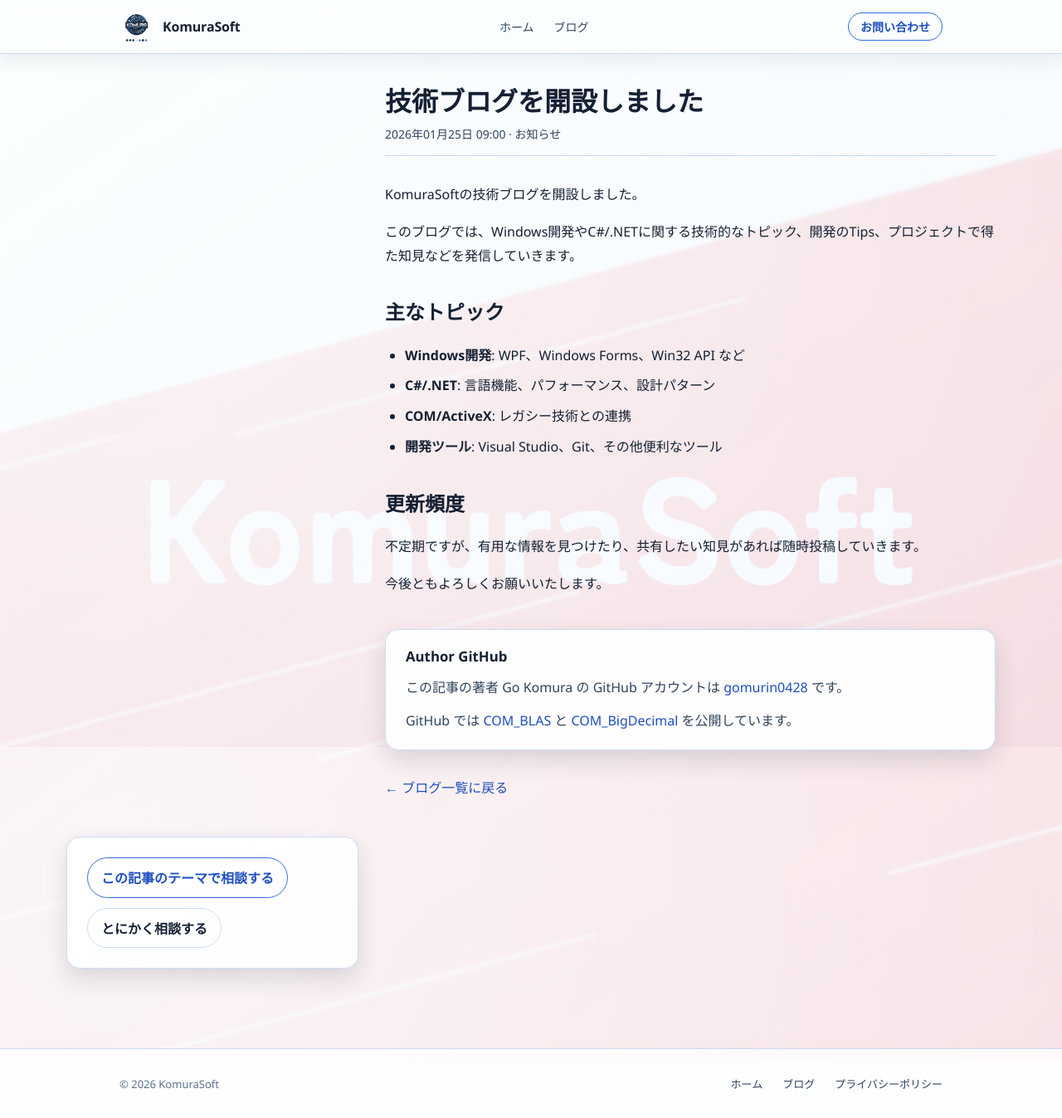
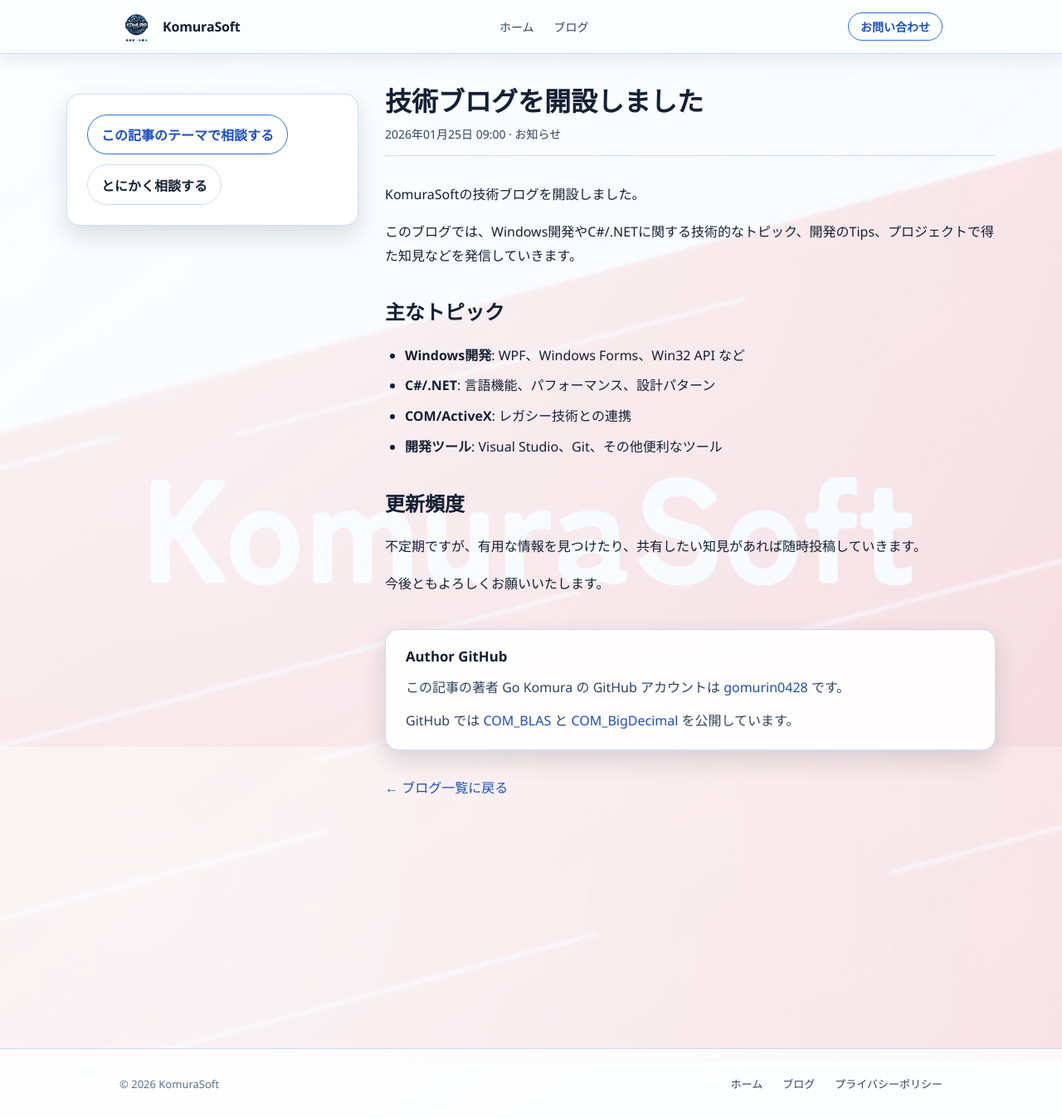
Before and after one commit to gomurin0428/KomuraSoftWeb, a Jekyll site: the page built from _posts/2026-01-25-000-hello-world.md, in a window 1280 px wide and 1347 px high. Shown: the whole window at 83% size. Built offline with Jekyll 4.4.1, drawn with Linux system fonts in a browser that asks for light colours.

Commit message:
Fix post sidebar layout

```diff
--- a/_layouts/post.html
+++ b/_layouts/post.html
@@ -356,10 +356,12 @@
         position: sticky;
         top: 5.5rem;
         grid-column: 1;
+        grid-row: 1;
       }
       .article-main {
         margin: 0;
         grid-column: 2;
+        grid-row: 1;
       }
       .blog-content .is-inline-toc {
         display: none;
```
